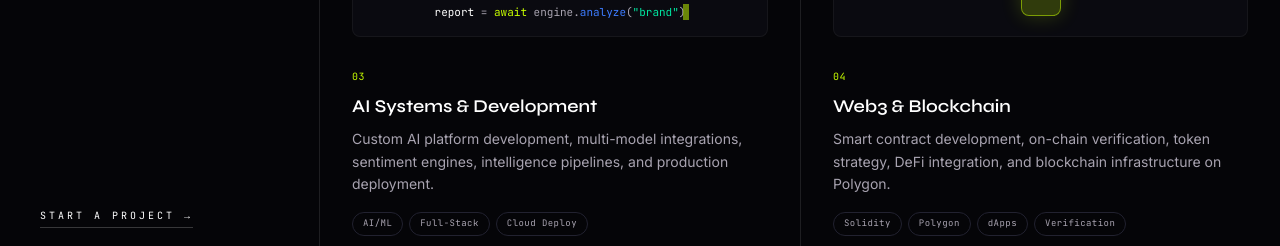
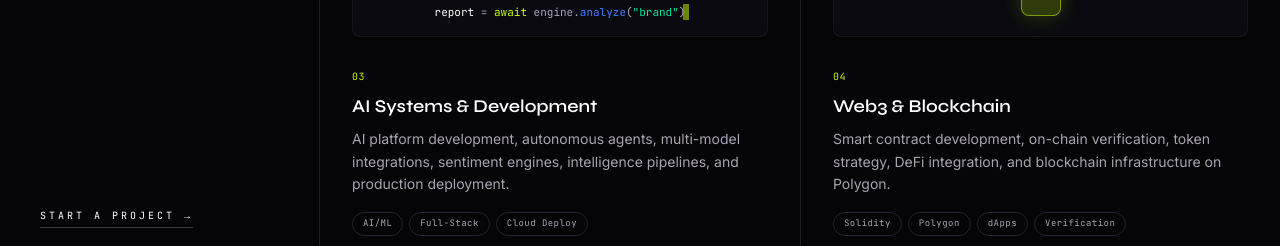
Before and after one commit to Qubitlab/mediamindai, a React (Vite) app: page / in a window 1280 px wide. Shown: the part 3540-3786 px from the top of the page. Built offline with nearby package versions, Linux system fonts and the light colour scheme; no server answers.

Commit message:
Update AI Systems service description to include autonomous agents
https://claude.ai/code/session_01YWc6Z6YgRYu9y4pAphifUu

```diff
--- a/src/sections/Services.jsx
+++ b/src/sections/Services.jsx
@@ -18,7 +18,7 @@ const services = [
   {
     num: '03',
     title: 'AI Systems & Development',
-    desc: 'Custom AI platform development, multi-model integrations, sentiment engines, intelligence pipelines, and production deployment.',
+    desc: 'AI platform development, autonomous agents, multi-model integrations, sentiment engines, intelligence pipelines, and production deployment.',
     tags: ['AI/ML', 'Full-Stack', 'Cloud Deploy'],
     visual: 'code',
   },
```
